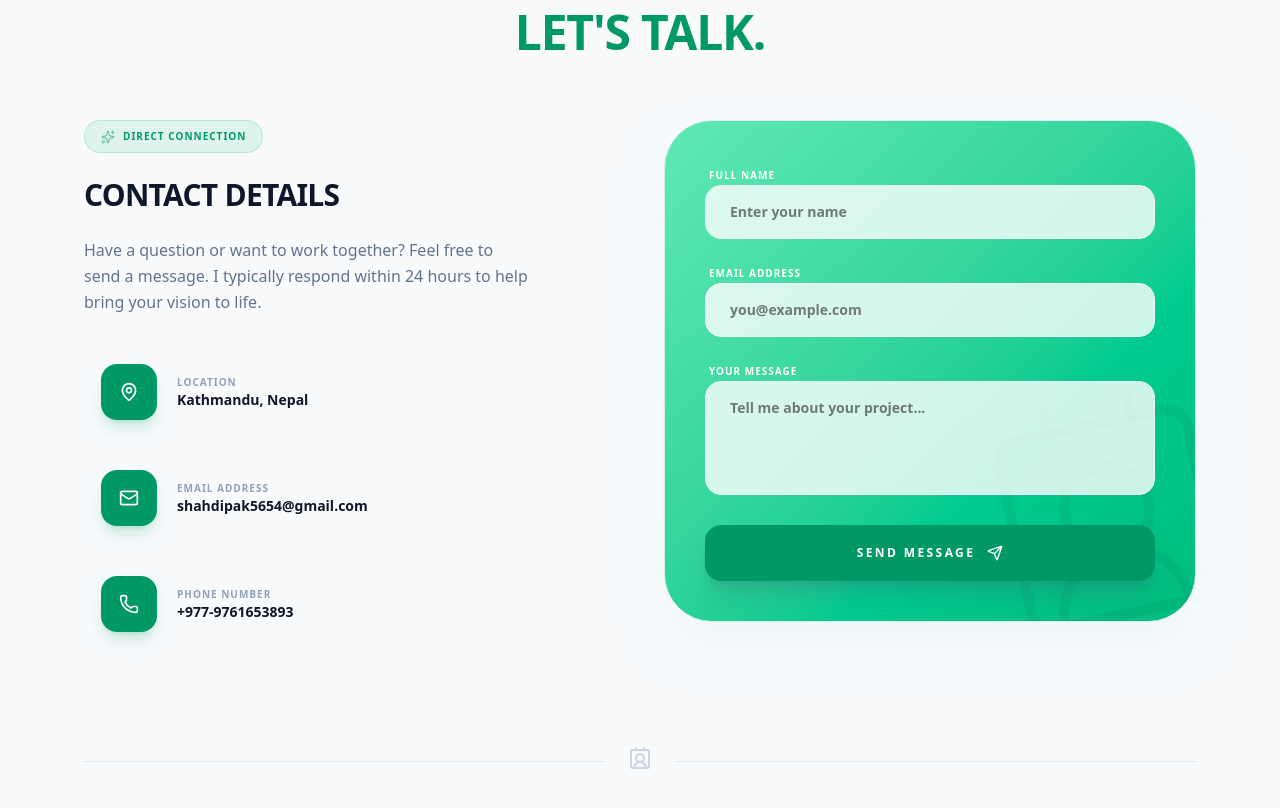
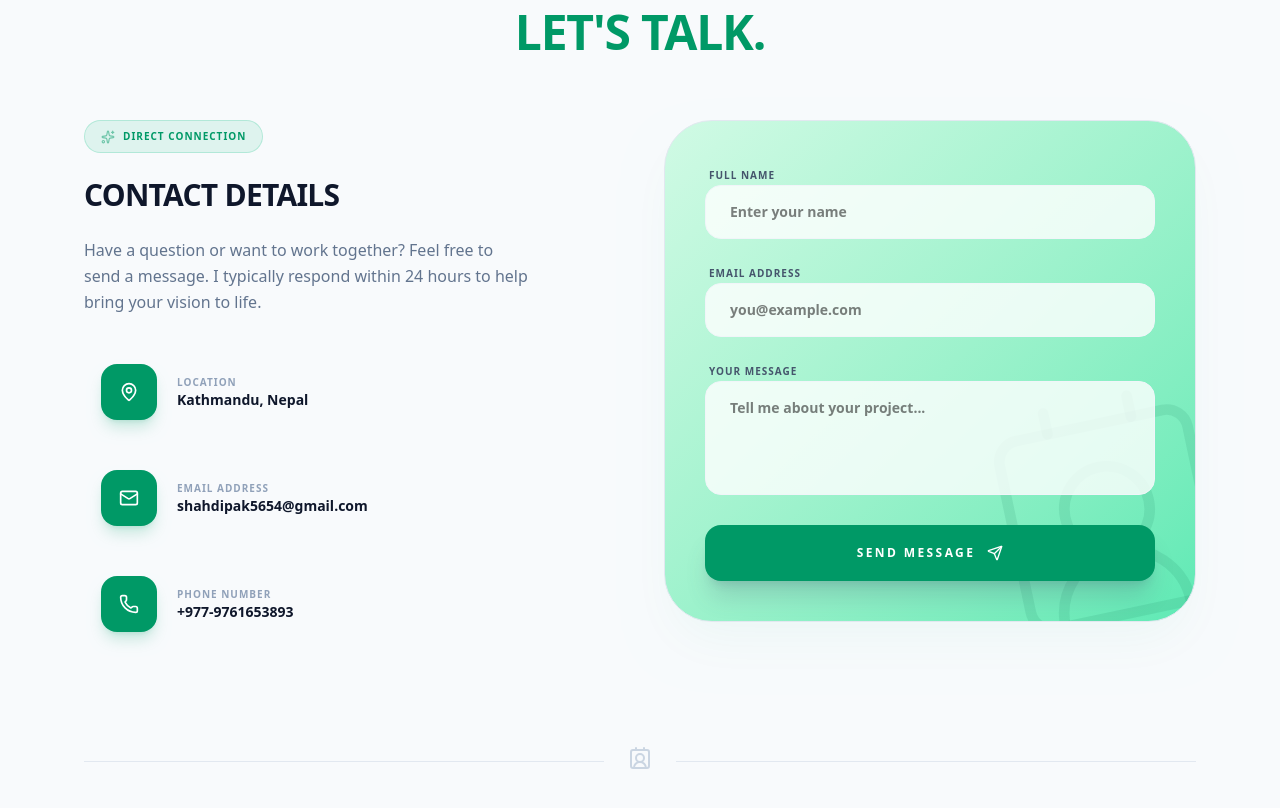
Before and after one commit to dipak02/Resume-frontend, a React (Vite) app: page / in a window 1280 px wide. Shown: the part 5448-6256 px from the top of the page. Built offline with nearby package versions, Linux system fonts and the light colour scheme.

Commit message:
all set now ready to push

```diff
--- a/src/components/Contact.jsx
+++ b/src/components/Contact.jsx
@@ -81,7 +81,7 @@ const Contact = () => {
           <div className="animate-in fade-in slide-in-from-right-8 duration-700 delay-300">
             <form
               onSubmit={handleSubmit}
-              className="relative overflow-hidden bg-gradient-to-br from-emerald-300 to-emerald-500 dark:from-slate-900 dark:to-slate-800 border border-slate-200 dark:border-slate-800 p-8 sm:p-10 rounded-[3rem] shadow-2xl shadow-emerald-500/5 space-y-6 transition-colors duration-500"
+              className="relative overflow-hidden bg-gradient-to-br from-emerald-100 to-emerald-300 dark:from-slate-900 dark:to-slate-800 border border-slate-200 dark:border-slate-800 p-8 sm:p-10 rounded-[3rem] shadow-2xl shadow-emerald-500/5 space-y-6 transition-colors duration-500"
             >
               {/* Background Contact Icon inside the Form Card */}
               <Contact2
@@ -100,7 +100,7 @@ const Contact = () => {
 
               <div className="relative z-10 space-y-5">
                 <div className="space-y-2">
-                  <label className="text-[10px] font-black uppercase tracking-widest text-white ml-1">Full Name</label>
+                  <label className="text-[10px] font-black uppercase tracking-widest text-slate-600 ml-1">Full Name</label>
                   <input
                     type="text"
                     placeholder="Enter your name"
@@ -110,7 +110,7 @@ const Contact = () => {
                 </div>
 
                 <div className="space-y-2">
-                  <label className="text-[10px] font-black uppercase tracking-widest text-white ml-1">Email Address</label>
+                  <label className="text-[10px] font-black uppercase tracking-widest text-slate-600 ml-1">Email Address</label>
                   <input
                     type="email"
                     placeholder="you@example.com"
@@ -120,7 +120,7 @@ const Contact = () => {
                 </div>
 
                 <div className="space-y-2">
-                  <label className="text-[10px] font-black uppercase tracking-widest text-white ml-1">Your Message</label>
+                  <label className="text-[10px] font-black uppercase tracking-widest text-slate-600 ml-1">Your Message</label>
                   <textarea
                     rows="4"
                     placeholder="Tell me about your project..."
```
